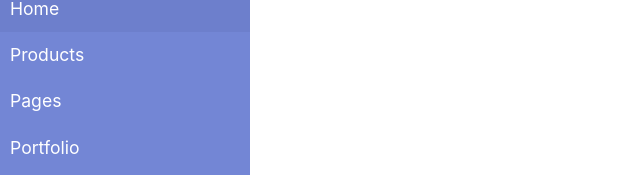
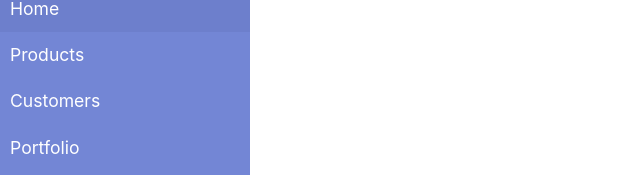
Before and after one commit to SzaboDanielZoltan/webshop, an Angular app in the folder webshop-angular/: page / in a window 1280 px wide. Shown: the part 116-291 px from the top of the page, without its empty margins (0-640 px from the left). Built offline with nearby package versions, Linux system fonts and the light colour scheme.

Commit message:
routing add for customers

```diff
--- a/webshop-angular/src/app/sidenav/sidenav.component.html
+++ b/webshop-angular/src/app/sidenav/sidenav.component.html
@@ -11,7 +11,7 @@
             <a routerLink="/products">Products</a>
         </li>
         <li>
-            <a href="#pageSubmenu" data-toggle="collapse" aria-expanded="false">Pages</a>
+            <a routerLink="/customers" data-toggle="collapse" aria-expanded="false">Customers</a>
         </li>
         <li>
             <a href="#">Portfolio</a>
```
